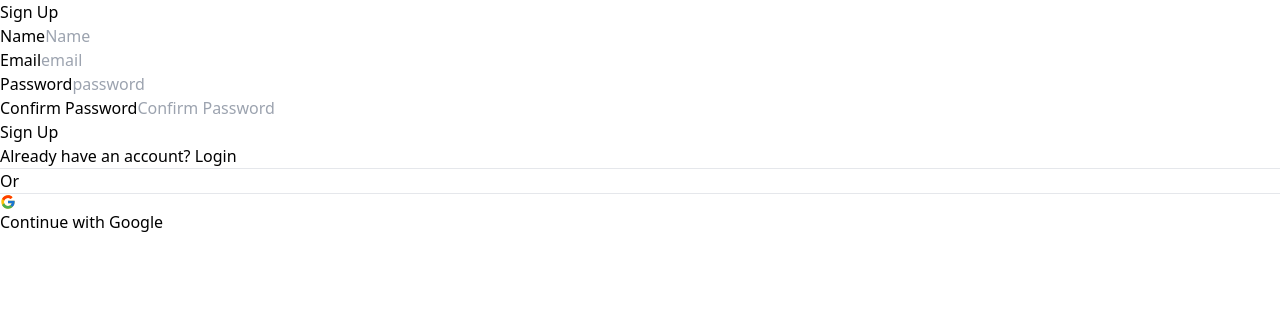
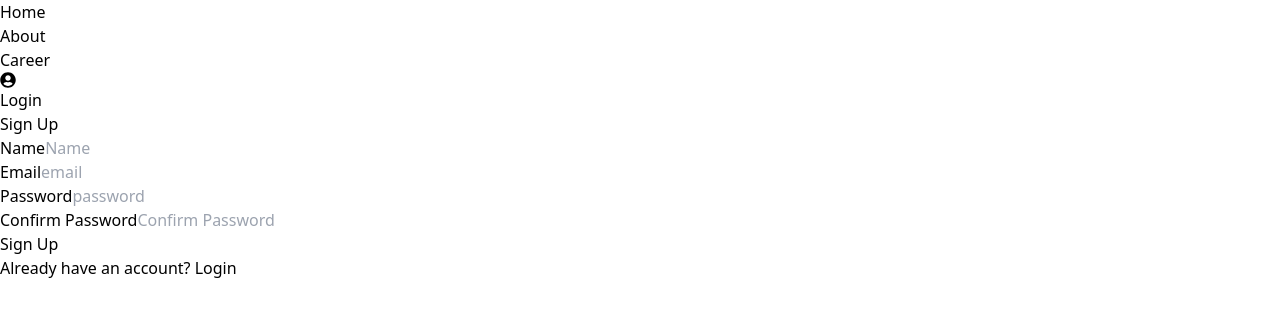
Before and after one commit to AbtahiHasan/dragon-news, a React (Vite) app: page /register in a window 1280 px wide. Shown: the top 316 px of the page. Built offline with nearby package versions, Linux system fonts and the light colour scheme; no server answers.

Commit message:
google and github sign in done

```diff
--- a/src/components/Navbar.jsx
+++ b/src/components/Navbar.jsx
@@ -18,7 +18,7 @@ const Navbar = () => {
             </ul>
             <div className='flex items-center gap-3'>
                 <FaUserCircle className='text-2xl'/>
-                <button className='px-4 py-2 text-white rounded bg-[#403F3F]'><Link>Login</Link></button>
+                <button className='px-4 py-2 text-white rounded bg-[#403F3F]'><Link to="/login">Login</Link></button>
             </div>
         </nav>
     );
--- a/src/components/RightSidebar.jsx
+++ b/src/components/RightSidebar.jsx
@@ -6,20 +6,24 @@ import qzone2 from "/assets/qZone2.png"
 import qzone3 from "/assets/qZone3.png"
 import bg from "/assets/bg.png"
 import { Link } from "react-router-dom";
+import { useAuth } from "../context/AuthProvider";
+
 
 const RightSidebar = () => {
+    const {signInWithGoogle, signInWithGithub} = useAuth()
     return (
         <div>
+
             <h3 className="font-bold text-lg">Login With</h3>
 
-            <div className="flex items-center justify-center border p-2 rounded gap-2 mt-4">
+            <button onClick={signInWithGoogle} className="flex items-center justify-center border p-2 rounded w-full gap-2 mt-4">
                 <FcGoogle/>
                 <p>Login with Google</p>
-            </div>
-            <div className="flex items-center justify-center border p-2 rounded gap-2 mt-2">
+            </button>
+            <button onClick={signInWithGithub} className="flex items-center justify-center border p-2 rounded w-full gap-2 mt-2">
                 <AiFillGithub/>
                 <p>Login with Github</p>
-            </div>
+            </button>
 
             <h3 className="font-bold text-lg mt-8">Find Us On</h3>
 
--- a/src/context/AuthProvider.jsx
+++ b/src/context/AuthProvider.jsx
@@ -1,7 +1,7 @@
 import { useEffect, useState } from "react";
 import { useContext } from "react";
 import { createContext } from "react";
-import { getAuth, createUserWithEmailAndPassword, signInWithEmailAndPassword, signOut, onAuthStateChanged, GoogleAuthProvider, signInWithPopup } from "firebase/auth";
+import { getAuth, createUserWithEmailAndPassword, signInWithEmailAndPassword, signOut, onAuthStateChanged, GoogleAuthProvider, signInWithPopup, GithubAuthProvider } from "firebase/auth";
 import app from "../firebase/firebase.config";
 
 
@@ -30,7 +30,17 @@ const AuthProvider = ({children}) => {
        signInWithPopup(auth, googleProvider)
        .then(() => {})
        .catch(error => {
-        console.log(error)
+
+       })
+    }
+
+    const githubProvider = new GithubAuthProvider()
+
+    const signInWithGithub = () => {
+        signInWithPopup(auth, githubProvider)
+       .then(() => {})
+       .catch(error => {
+
        })
     }
 
@@ -50,7 +60,8 @@ const AuthProvider = ({children}) => {
         createUser,
         signIn,
         logOut,
-        signInWithGoogle
+        signInWithGoogle,
+        signInWithGithub
     }
     return (
         <AuthContext.Provider value={authInfo}>
--- a/src/pages/Login.jsx
+++ b/src/pages/Login.jsx
@@ -1,6 +1,8 @@
 import { Link } from 'react-router-dom';
 import { FcGoogle } from "react-icons/fc";
 import { useAuth } from '../context/AuthProvider';
+import Navbar from '../components/Navbar';
+import Container from '../components/Container';
 
 const Login = () => {
     const {signIn, signInWithGoogle} = useAuth()
@@ -29,7 +31,12 @@ const Login = () => {
         })
     }
     return (
-        <section className='border rounded-xl p-[25px] max-w-[500px] mx-auto mt-10 shadow-3xl'>
+        <>
+        <Container>
+            <Navbar/>
+        </Container>
+
+            <section className='border rounded-xl p-[25px] max-w-[500px] mx-auto mt-10 shadow-3xl'>
         <h2 className='text-center text-3xl'>Login</h2>
         <form onSubmit={hendleForm}>
             <div className='flex flex-col my-4'>
@@ -41,15 +48,11 @@ const Login = () => {
                 <input type="password" name="password" id="password" className='border rounded p-2 text-base' autoComplete='off' placeholder='password' />
             </div>
             <button type='submit' className='bg-[#ff99004c] w-full p-4 text-[21px] rounded mt-[10px]'>Login</button>
-            <p className='mt-[8px] text-center'>New to Ema-john? <Link to="/Sign-up" className='text-[#FF9900]'>Create New Account</Link></p>
-            <div className='flex items-center justify-between mt-[25px] '>
-                <hr className='w-[45%] bg-[#95A0A7]'/>
-                <p className='text-[#95A0A7]'>Or</p>
-                <hr className='w-[45%] bg-[#95A0A7]'/>
-            </div>
-            <button onClick={signInWithGoogle} className='p-[10px] border rounded w-full flex justify-center items-center gap-[6px] mt-[33px]'><FcGoogle className='text-[32px]'/><span>Continue with Google</span></button>
+            <p className='mt-[8px] text-center'>New to Ema-john? <Link to="/register" className='text-[#FF9900]'>Create New Account</Link></p>
         </form>
     </section>
+        </>
+
     );
 };
 
--- a/src/pages/Register.jsx
+++ b/src/pages/Register.jsx
@@ -2,6 +2,8 @@ import { Link } from 'react-router-dom';
 import { FcGoogle } from "react-icons/fc";
 import { useAuth } from '../context/AuthProvider';
 import { sendEmailVerification, updateProfile } from 'firebase/auth';
+import Container from '../components/Container';
+import Navbar from '../components/Navbar';
 
 const Register = () => {
     const {createUser, user, signInWithGoogle} = useAuth()
@@ -49,7 +51,12 @@ const Register = () => {
 
 
     return (
-        <section className='border rounded-xl p-[17px] max-w-[500px] mx-auto mt-1 shadow-3xl'>
+        <>
+            <Container>
+                <Navbar/>
+            </Container>
+
+            <section className='border rounded-xl p-[17px] max-w-[500px] mx-auto mt-1 shadow-3xl'>
             <h2 className='text-center text-2xl'>Sign Up</h2>
             <form onSubmit={hendleForm}>
                 <div className='flex flex-col my-3'>
@@ -70,14 +77,11 @@ const Register = () => {
                 </div>
                 <button type='submit' className='bg-[#ff99004c] w-full p-2 text-[19px] rounded mt-[10px]'>Sign Up</button>
                 <p className='mt-[8px] text-center'>Already have an account? <Link to="/login" className='text-[#FF9900]'>Login</Link></p>
-                <div className='flex items-center justify-between mt-[15px] '>
-                    <hr className='w-[45%] bg-[#95A0A7]'/>
-                    <p className='text-[#95A0A7]'>Or</p>
-                    <hr className='w-[45%] bg-[#95A0A7]'/>
-                </div>
-                <button onClick={signInWithGoogle} className='p-[10px] border rounded w-full flex justify-center items-center gap-[6px] mt-[20px]'><FcGoogle className='text-[32px]'/><span>Continue with Google</span></button>
+
             </form>
         </section>
+        </>
+
     );
 };
 
```
